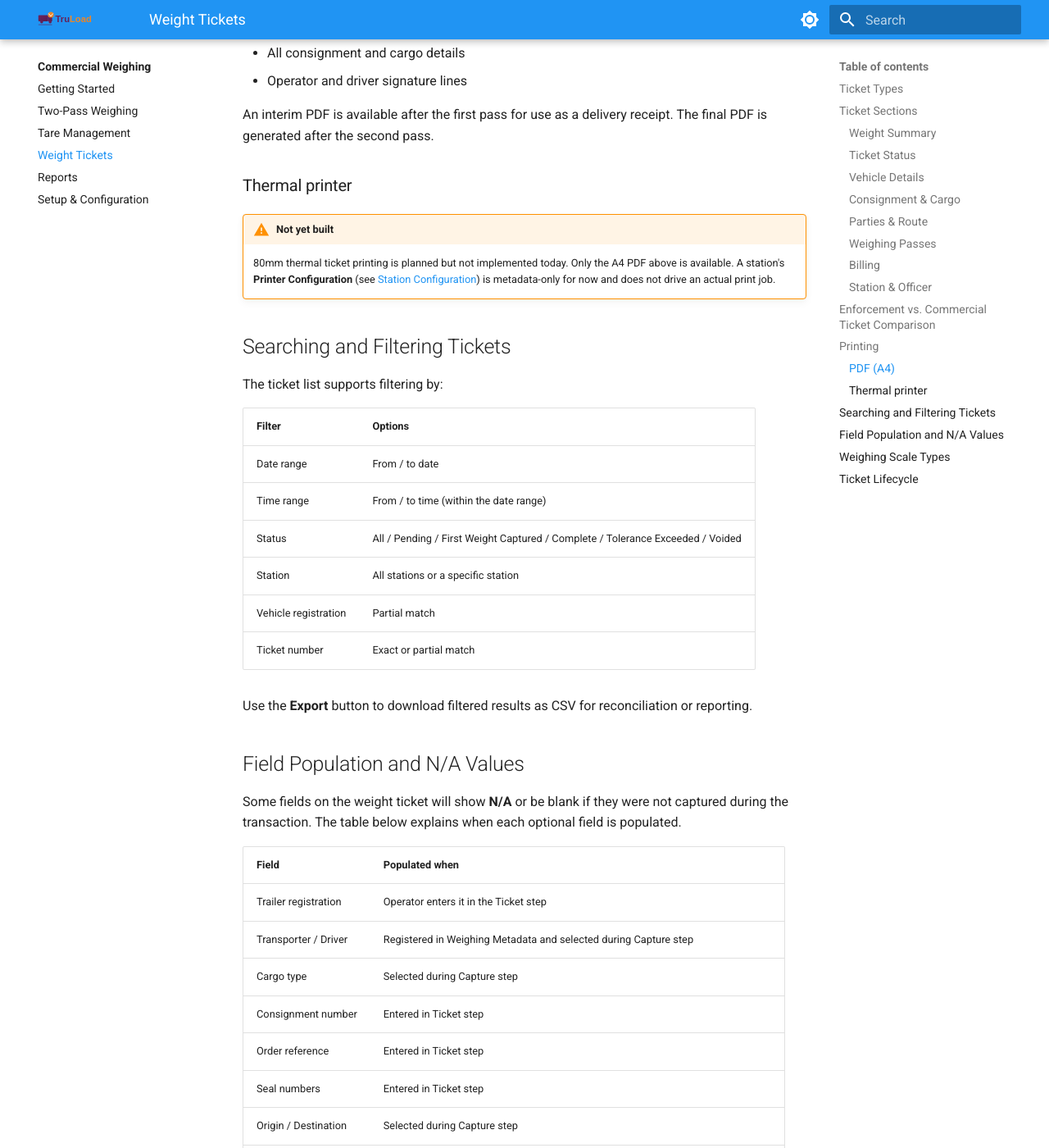
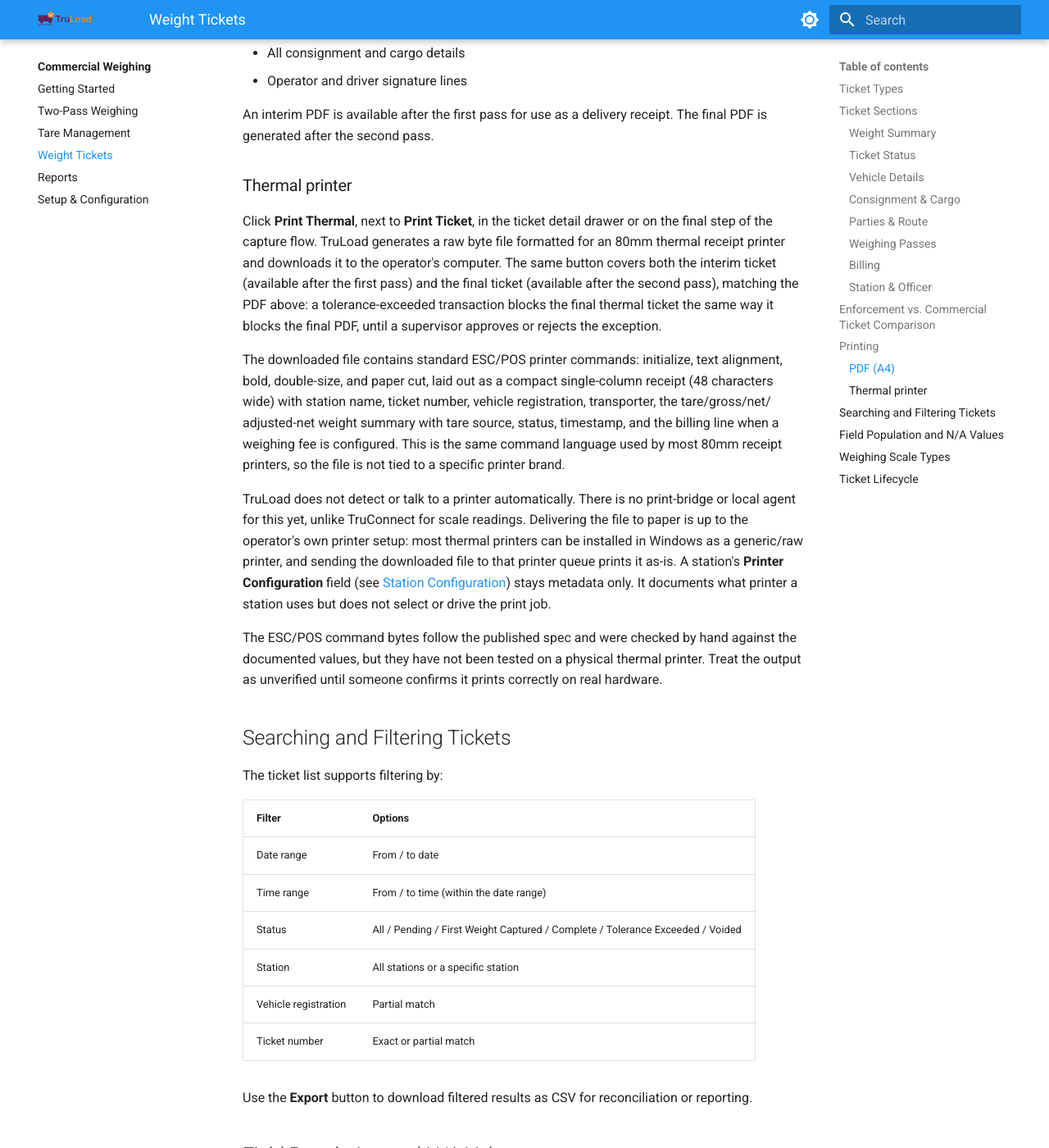
Before and after one commit to Bengo-Hub/truload-docs, an MkDocs documentation site: the page built from docs/commercial/weight-tickets.md, in a window 1280 px wide and 1400 px high, scrolled down 4237 px. Shown: the whole window at 82% size. Built offline with MkDocs 1.6.1 and Material for MkDocs 9.7.7, drawn with Linux system fonts in a browser that asks for light colours.

Commit message:
Document real 80mm thermal ticket printing
Replaces the "not yet built" warning with what actually shipped: a Print Thermal button
downloading a raw ESC/POS byte file, delivered to hardware via the operator's own printer
driver rather than an automatic print-bridge. Notes the byte generation follows the
standard spec but hasn't been tested on real hardware yet.

Co-Authored-By: Claude Sonnet 5 <noreply@anthropic.com>

```diff
--- a/docs/commercial/weight-tickets.md
+++ b/docs/commercial/weight-tickets.md
@@ -123,10 +123,32 @@ An interim PDF is available after the first pass for use as a delivery receipt.
 
 ### Thermal printer
 
-!!! warning "Not yet built"
-    80mm thermal ticket printing is planned but not implemented today. Only the A4 PDF above is
-    available. A station's **Printer Configuration** (see [Station Configuration](setup.md#station-configuration))
-    is metadata-only for now and does not drive an actual print job.
+Click **Print Thermal**, next to **Print Ticket**, in the ticket detail drawer or on the final
+step of the capture flow. TruLoad generates a raw byte file formatted for an 80mm thermal
+receipt printer and downloads it to the operator's computer. The same button covers both the
+interim ticket (available after the first pass) and the final ticket (available after the
+second pass), matching the PDF above: a tolerance-exceeded transaction blocks the final
+thermal ticket the same way it blocks the final PDF, until a supervisor approves or rejects
+the exception.
+
+The downloaded file contains standard ESC/POS printer commands: initialize, text alignment,
+bold, double-size, and paper cut, laid out as a compact single-column receipt (48 characters
+wide) with station name, ticket number, vehicle registration, transporter, the tare/gross/net/
+adjusted-net weight summary with tare source, status, timestamp, and the billing line when a
+weighing fee is configured. This is the same command language used by most 80mm receipt
+printers, so the file is not tied to a specific printer brand.
+
+TruLoad does not detect or talk to a printer automatically. There is no print-bridge or local
+agent for this yet, unlike TruConnect for scale readings. Delivering the file to paper is up to
+the operator's own printer setup: most thermal printers can be installed in Windows as a
+generic/raw printer, and sending the downloaded file to that printer queue prints it as-is. A
+station's **Printer Configuration** field (see [Station Configuration](setup.md#station-configuration))
+stays metadata only. It documents what printer a station uses but does not select or drive
+the print job.
+
+The ESC/POS command bytes follow the published spec and were checked by hand against the
+documented values, but they have not been tested on a physical thermal printer. Treat the
+output as unverified until someone confirms it prints correctly on real hardware.
 
 ## Searching and Filtering Tickets
 
```
